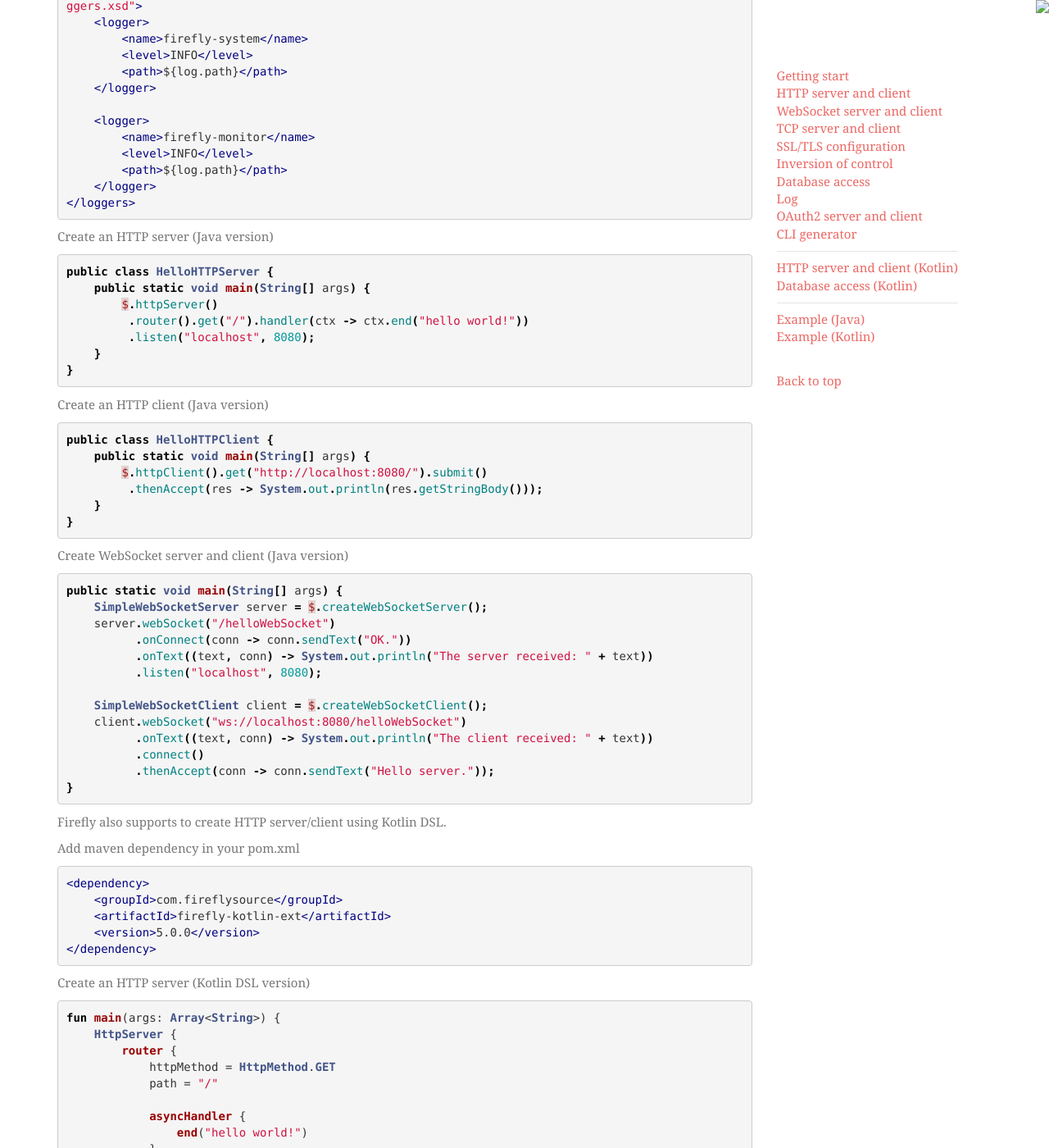
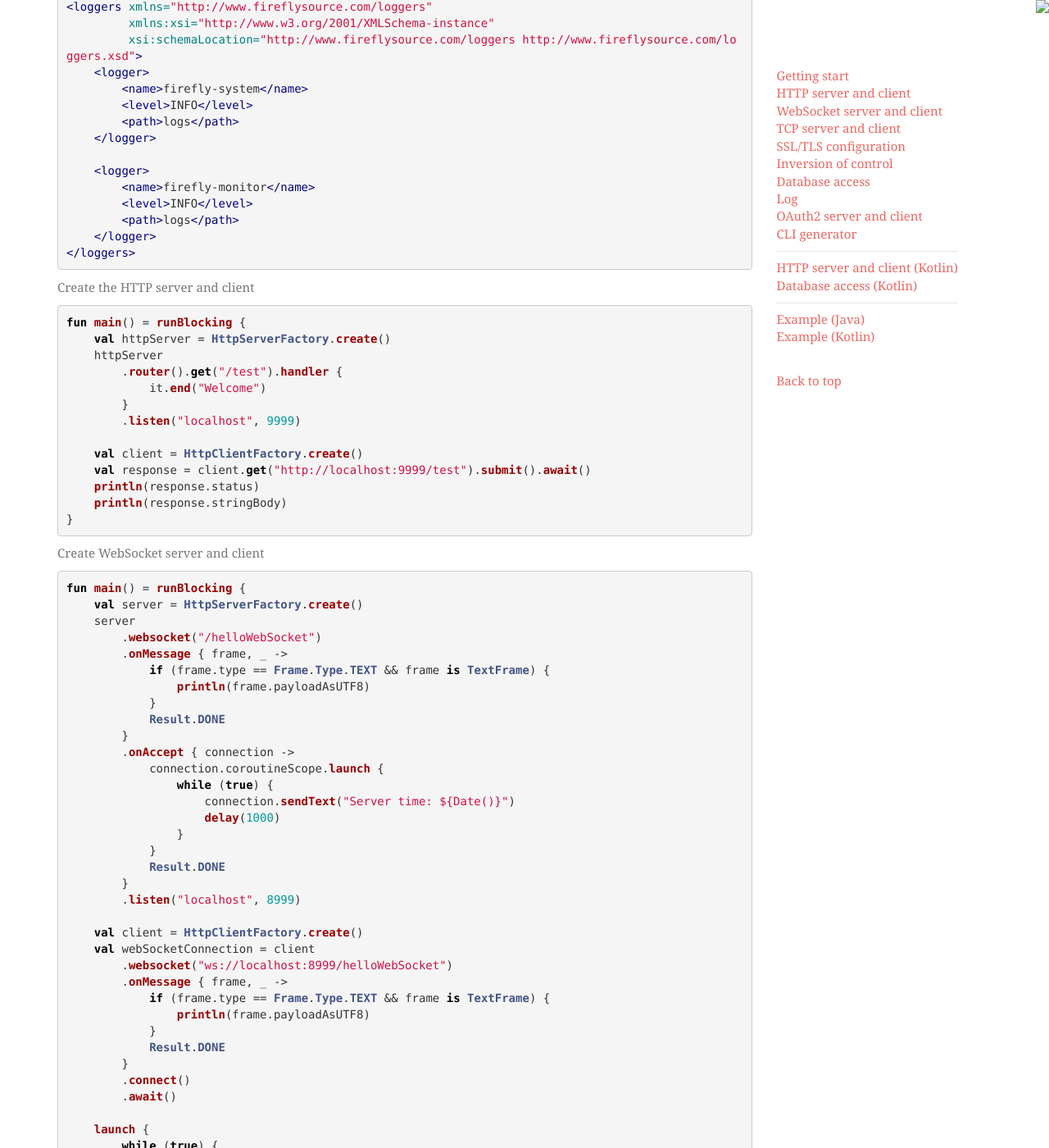
Before and after one commit to hypercube1024/firefly, a Jekyll site: the page built from _docs/getting-start.md, in a window 1280 px wide and 1400 px high, scrolled down 1581 px. Shown: the whole window at 82% size. Built offline with Jekyll 4.4.1, drawn with Linux system fonts in a browser that asks for light colours; some of the changed text lies outside the part shown.

Commit message:
[doc]: update getting start page and index

````diff
--- a/_data/global.yml
+++ b/_data/global.yml
@@ -1,4 +1,4 @@
 downloadURL : https://github.com/hypercube1024/firefly
 githubURL : https://github.com/hypercube1024/firefly
 qqgroupURL : http://qgc.qq.com/4691508
-releaseVersion : 5.0.0
+releaseVersion : 5.0.0-alpha7
--- a/_docs/getting-start.md
+++ b/_docs/getting-start.md
@@ -7,42 +7,41 @@
 
 **Table of Contents**
 
-<!-- TOC depthFrom:1 depthTo:6 withLinks:1 updateOnSave:1 orderedList:0 -->
-
 - [What is Firefly?](#what-is-firefly)
 - [Event driven](#event-driven)
 - [Quick start](#quick-start)
+- [Contact information](#contact-information)
 
-<!-- /TOC -->
-
+<a id="markdown-what-is-firefly" name="what-is-firefly"></a>
 # What is Firefly?
-
 [![Build Status](https://travis-ci.org/hypercube1024/firefly.svg?branch=master)](https://travis-ci.org/hypercube1024/firefly)
-[![Maven Central](https://maven-badges.herokuapp.com/maven-central/com.fireflysource/firefly/badge.svg)](https://maven-badges.herokuapp.com/maven-central/com.fireflysource/firefly)
+[![Maven Central](https://img.shields.io/maven-central/v/com.fireflysource/firefly-net)](https://search.maven.org/artifact/com.fireflysource/firefly-net/5.0.0-alpha1/jar)
 [![License](https://img.shields.io/badge/License-Apache%202.0-blue.svg)](https://opensource.org/licenses/Apache-2.0)
 
 Firefly framework is an asynchronous Java web framework. It helps you create a web application ***Easy*** and ***Quickly***.
-It provides MVC framework, asynchronous HTTP Server/Client, asynchronous TCP Server/Client and many other useful components for developing web applications, protocol servers, etc.
+It provides asynchronous HTTP, Websocket, TCP Server/Client, and many other useful components for developing web applications, protocol servers, etc.
 That means you can easy deploy your web without any other java web containers, in short, it's containerless.
-It taps into the fullest potential of hardware using ***SEDA*** architecture, a highly customizable thread model.
+Using Kotlin coroutines, Firefly is truly asynchronous and highly scalable.
+It taps into the fullest potential of hardware. Use the power of non-blocking development without the callback nightmare.
 
 Firefly core provides functionality for things like:
-- Writing TCP clients and servers
-- Writing HTTP clients and servers
-- Writing WebSocket clients and servers
-- Writing web application with MVC framework and template engine
-- Database access
+- TCP client and server
+- HTTP client and server
+- WebSocket client and server
+- HTTP, Socks proxy
+- HTTP Gateway
 
+<a id="markdown-event-driven" name="event-driven"></a>
 # Event driven
-
-The Firefly APIs are largely event-driven. It means that when things happen in Firefly that you are interested in, Firefly will call you by sending you events.
+The Firefly APIs are largely event-driven. It means that when things happen in Firefly that you are interested in,
+Firefly will call you by sending you events.
 
 Some example events are:
 - some data has arrived on a socket
 - an HTTP server has received a request
 
-Firefly handles a lot of concurrencies using just a small number of threads,
-so ***don't block Firefly thread***, you must manage blocking call in the standalone thread pool.
+Firefly handles a lot of concurrencies using just a small number of threads, so ***don't block Firefly thread***, you
+must manage blocking call in the standalone thread pool.
 
 With a conventional blocking API the calling thread might block when:
 - Thread.sleep()
@@ -53,27 +52,30 @@
 
 In all the above cases, when your thread is waiting for a result it can’t do anything else - it’s effectively useless.
 
-It means that if you want a lot of concurrencies using blocking APIs, then you need a lot of threads to prevent your application grinding to a halt.
+It means that if you want a lot of concurrencies using blocking APIs, then you need a lot of threads to prevent your
+application grinding to a halt.
 
 Threads have overhead regarding the memory they require (e.g. for their stack) and in context switching.
 
 For the levels of concurrency required in many modern applications, a blocking approach just doesn’t scale.
 
+<a id="markdown-quick-start" name="quick-start"></a>
 # Quick start
-
 Add maven dependency in your pom.xml.
 ```xml
-<dependency>
-    <groupId>com.fireflysource</groupId>
-    <artifactId>firefly</artifactId>
-    <version>{{ site.data.global.releaseVersion }}</version>
-</dependency>
+<dependencics>
+    <dependency>
+        <groupId>com.fireflysource</groupId>
+        <artifactId>firefly</artifactId>
+        <version>{{ site.data.global.releaseVersion }}</version>
+    </dependency>
 
-<dependency>
-    <groupId>com.fireflysource</groupId>
-    <artifactId>firefly-slf4j</artifactId>
-    <version>{{ site.data.global.releaseVersion }}</version>
-</dependency>
+    <dependency>
+        <groupId>com.fireflysource</groupId>
+        <artifactId>firefly-slf4j</artifactId>
+        <version>{{ site.data.global.releaseVersion }}</version>
+    </dependency>
+</dependencics>
 ```
 
 Add log configuration file "firefly-log.xml" to the classpath.
@@ -85,104 +87,76 @@
     <logger>
         <name>firefly-system</name>
         <level>INFO</level>
-        <path>${log.path}</path>
+        <path>logs</path>
     </logger>
 
     <logger>
         <name>firefly-monitor</name>
         <level>INFO</level>
-        <path>${log.path}</path>
+        <path>logs</path>
     </logger>
 </loggers>
 ```
 
-Create an HTTP server (Java version)
-```java
-public class HelloHTTPServer {
-    public static void main(String[] args) {
-        $.httpServer()
-         .router().get("/").handler(ctx -> ctx.end("hello world!"))
-         .listen("localhost", 8080);
-    }
+Create the HTTP server and client
+```kotlin
+fun main() = runBlocking {
+    val httpServer = HttpServerFactory.create()
+    httpServer
+        .router().get("/test").handler {
+            it.end("Welcome")
+        }
+        .listen("localhost", 9999)
+
+    val client = HttpClientFactory.create()
+    val response = client.get("http://localhost:9999/test").submit().await()
+    println(response.status)
+    println(response.stringBody)
 }
 ```
 
-Create an HTTP client (Java version)
-```java
-public class HelloHTTPClient {
-    public static void main(String[] args) {
-        $.httpClient().get("http://localhost:8080/").submit()
-         .thenAccept(res -> System.out.println(res.getStringBody()));
+Create WebSocket server and client
+```kotlin
+fun main() = runBlocking {
+    val server = HttpServerFactory.create()
+    server
+        .websocket("/helloWebSocket")
+        .onMessage { frame, _ ->
+            if (frame.type == Frame.Type.TEXT && frame is TextFrame) {
+                println(frame.payloadAsUTF8)
+            }
+            Result.DONE
+        }
+        .onAccept { connection ->
+            connection.coroutineScope.launch {
+                while (true) {
+                    connection.sendText("Server time: ${Date()}")
+                    delay(1000)
+                }
+            }
+            Result.DONE
+        }
+        .listen("localhost", 8999)
+
+    val client = HttpClientFactory.create()
+    val webSocketConnection = client
+        .websocket("ws://localhost:8999/helloWebSocket")
+        .onMessage { frame, _ ->
+            if (frame.type == Frame.Type.TEXT && frame is TextFrame) {
+                println(frame.payloadAsUTF8)
+            }
+            Result.DONE
+        }
+        .connect()
+        .await()
+
+    launch {
+        while (true) {
+            delay(2000)
+            webSocketConnection.sendText("Client time: ${Date()}")
+        }
     }
-}
-```
-
-Create WebSocket server and client (Java version)
-```java
-public static void main(String[] args) {
-    SimpleWebSocketServer server = $.createWebSocketServer();
-    server.webSocket("/helloWebSocket")
-          .onConnect(conn -> conn.sendText("OK."))
-          .onText((text, conn) -> System.out.println("The server received: " + text))
-          .listen("localhost", 8080);
-
-    SimpleWebSocketClient client = $.createWebSocketClient();
-    client.webSocket("ws://localhost:8080/helloWebSocket")
-          .onText((text, conn) -> System.out.println("The client received: " + text))
-          .connect()
-          .thenAccept(conn -> conn.sendText("Hello server."));
-}
-```
-
-Firefly also supports to create HTTP server/client using Kotlin DSL.
-
-Add maven dependency in your pom.xml
-```xml
-<dependency>
-    <groupId>com.fireflysource</groupId>
-    <artifactId>firefly-kotlin-ext</artifactId>
-    <version>{{ site.data.global.releaseVersion }}</version>
-</dependency>
-```
-
-Create an HTTP server (Kotlin DSL version)
-```kotlin
-fun main(args: Array<String>) {
-    HttpServer {
-        router {
-            httpMethod = HttpMethod.GET
-            path = "/"
-
-            asyncHandler {
-                end("hello world!")
-            }
-        }
-    }.listen("localhost", 8080)
-}
-```
-
-Create an HTTP client (Kotlin coroutine asynchronous client)
-```kotlin
-fun main(args: Array<String>) = runBlocking {
-    val msg = firefly.httpClient().get("http://localhost:8080").asyncSubmit().stringBody
-    println(msg)
-}
-```
-
-Create WebSocket server and client (Kotlin version)
-```kotlin
-fun main(args: Array<String>) {
-    val server = firefly.createWebSocketServer()
-    server.webSocket("/helloWebSocket")
-          .onConnect { conn -> conn.sendText("OK.") }
-          .onText { text, conn -> println("The server received: " + text) }
-          .listen("localhost", 8080)
-
-    val client = firefly.createWebSocketClient()
-    client.webSocket("ws://localhost:8080/helloWebSocket")
-          .onText { text, conn -> println("The client received: " + text) }
-          .connect()
-          .thenAccept { conn -> conn.sendText("Hello server.") }
+    Unit
 }
 ```
 
@@ -201,13 +175,7 @@
 * [Example (Java version)]({{ site.data.global.githubURL }}/tree/master/firefly-example/src/main/java/com/firefly/example)
 * [Example (Kotlin version)]({{ site.data.global.githubURL }}/tree/master/firefly-example/src/main/kotlin/com/firefly/example/kotlin)
 
+<a id="markdown-contact-information" name="contact-information"></a>
 # Contact information
 E-mail: qptkk@163.com
 QQ Group: 126079579
-
-Treat author to a cup of coffee:
-<img src="{{ site.url }}/images/author-ali-pay.jpg" width="260" />
-<img src="{{ site.url }}/images/author-wechat-pay.jpg" width="260" />
-
-Get the red envelope:
-<img src="{{ site.url }}/images/author-red-envelope.png" width="260" />
--- a/index.html
+++ b/index.html
@@ -26,7 +26,7 @@
 			Need some guidance? We provide a large selection of <a href="{{ site.data.global.githubURL }}/tree/master/firefly-example">examples</a> to get you started for the particular type of application you want to write.
 			</p>
 			<p>
-			If you already worked with some web applications, such as spring framework, you will feel right at home.
+			If you already worked with some web applications, such as ktor, http4k, akka, you will feel right at home.
 			Firefly uses some same concepts and naming schemes.
 			Even if you’re from a different background, you’ll get the hang of it quickly, because everything is designed to be an intuitive and easy to use as possible.
 			</p>
````
Also changed, not shown: images/architecture.png.
